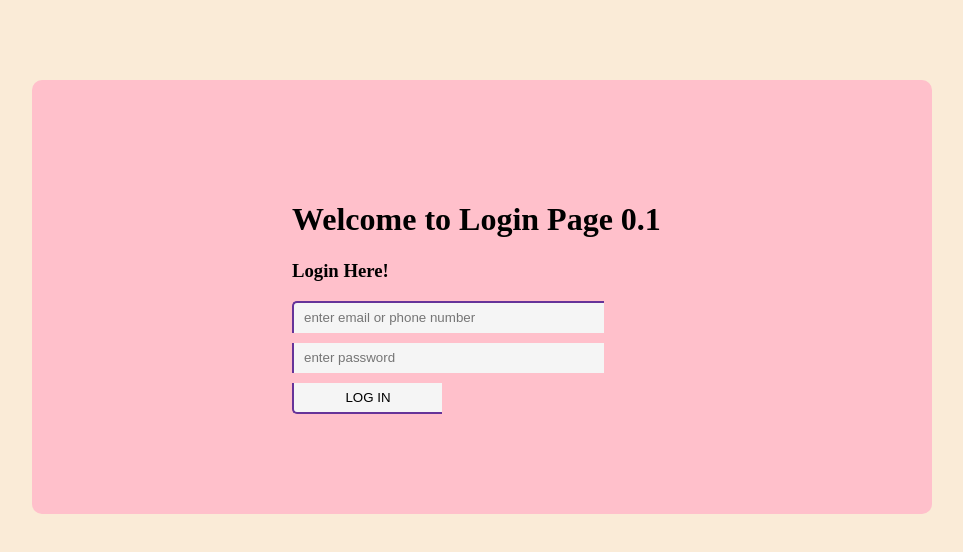
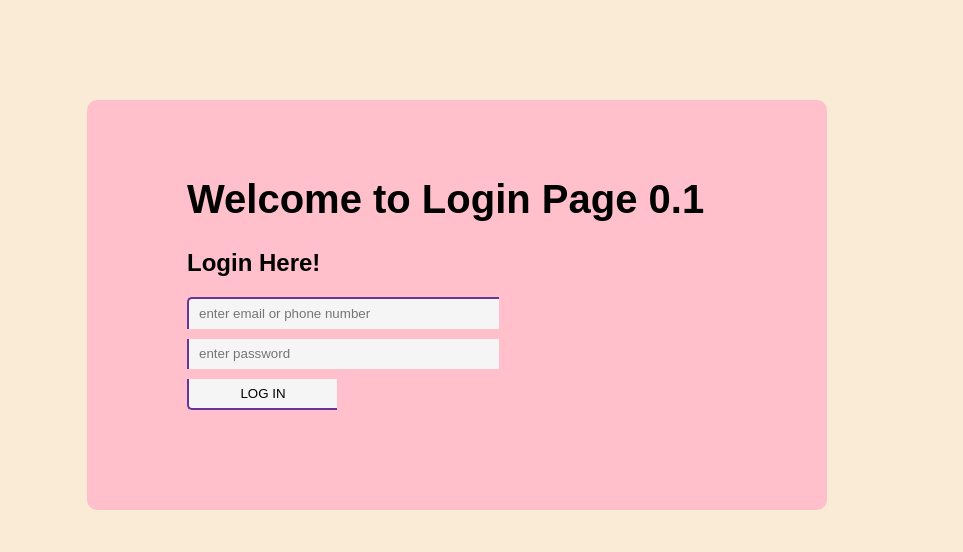
Before and after one commit to ahmadullahtonmoy/web-practice, a plain HTML site: page login-page-1/index.html in a window 1280 px wide. Shown: the whole page, without its empty margins (183-1146 px from the left). Drawn offline with Linux system fonts and the light colour scheme; a web font is replaced by a local one.

Commit message:
font changed

```diff
--- a/login-page-1/index.html
+++ b/login-page-1/index.html
@@ -5,8 +5,11 @@
     <meta http-equiv="X-UA-Compatible" content="IE=edge">
     <meta name="viewport" content="width=device-width, initial-scale=1.0">
     <title>LOGIN PAGE 0.1</title>
+    <link rel="preconnect" href="https://fonts.googleapis.com"><link rel="preconnect" href="https://fonts.gstatic.com" crossorigin><link href="https://fonts.googleapis.com/css2?family=Rubik+Vinyl&display=swap" rel="stylesheet">
     <style>
         body{
+            /* font-family: 'Rubik Vinyl', cursive; */
+            font-family: 'Poppins', sans-serif;
             background-color: antiquewhite;
             margin: 0;
         }
@@ -14,10 +17,14 @@
             /* text-align: center; */
             width: 50%;
             background-color: pink;
-            margin-top: 80px;
-            margin-left: 215px;
-            padding: 100px 0 100px 260px;
+            margin-top: 100px;
+            margin-left: 270px;
+            padding: 50px 0 100px 100px;
             border-radius: 10px;
+        }
+        .container h1{
+            font-size: 40px;
+            font-weight: bolder;
         }
         .column-flex{
             display: flex;
@@ -52,7 +59,7 @@
 <body>
     <div class="container">
         <h1>Welcome to Login Page 0.1</h1>
-        <h3>Login Here!</h3>
+        <h2>Login Here!</h2>
         <div class="column-flex">
             <input type="email" name="email" id="email" placeholder="enter email or phone number">
             <input type="password" name="password" id="password" placeholder="enter password">
```
